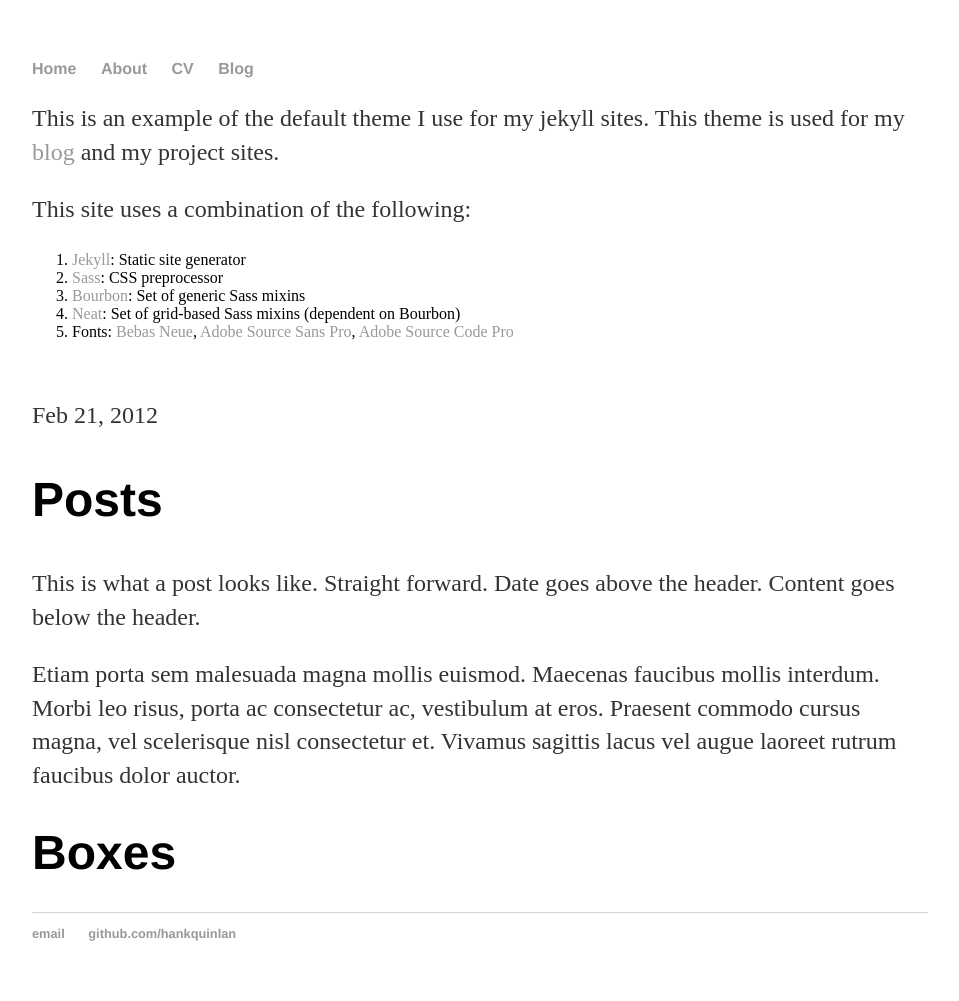
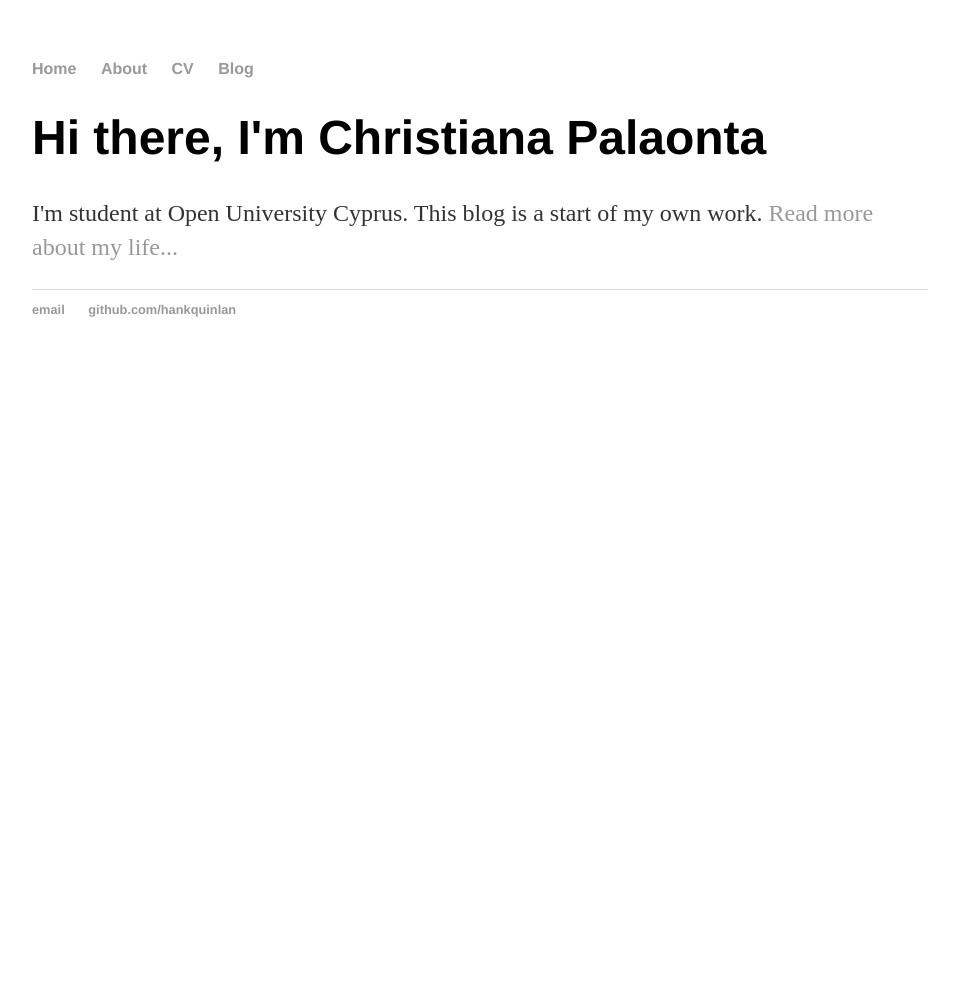
Before and after one commit to christiana1231/christiana1231.github.io, a Jekyll site: the page built from index.html, in a window 1280 px wide. Shown: the whole page, without its empty margins (160-1119 px from the left). Built offline with Jekyll 4.4.1, drawn with Linux system fonts in a browser that asks for light colours; after the commit the page ends 900 px from its top, so only the background shows below that.

Commit message:
Update index.html

```diff
--- a/index.html
+++ b/index.html
@@ -1,61 +1,8 @@
 ---
-title: Exemplar
-nav: projects
-subnav: exemplar-home
 layout: default
+title: BlogSpot
 ---
-<p>
-  This is an example of the default theme I use for my jekyll sites. This
-  theme is used for my <a href="http://tybenz.com">blog</a> and my project sites.
-</p>
-
-<p>
-  This site uses a combination of the following:
-</p>
-
-<ol>
-  <li><a href="http://jekyllrb.com/">Jekyll</a>: Static site generator</li>
-  <li><a href="http://sass-lang.com">Sass</a>: CSS preprocessor</li>
-  <li><a href="http://bourbon.io">Bourbon</a>: Set of generic Sass mixins</li>
-  <li><a href="http://neat.bourbon.io">Neat</a>: Set of grid-based Sass mixins (dependent on Bourbon)</li>
-  <li>Fonts: <a href="http://www.fontsquirrel.com/fonts/bebas-neue">Bebas Neue</a>, <a href="https://github.com/adobe/source-sans-pro">Adobe Source Sans Pro</a>, <a href="https://github.com/adobe/source-code-pro">Adobe Source Code Pro</a></li>
-</ol>
-
-<br />
-
-<article class="post no-border">
-    <div class="post-header">
-        <p class="date">Feb 21, 2012</p>
-        <h1>Posts</h1>
-    </div>
-    <div class="post-body">
-      <p>
-        This is what a post looks like. Straight forward. Date goes above the header. Content goes below the header.
-      </p>
-      <p>Etiam porta sem malesuada magna mollis euismod. Maecenas faucibus mollis interdum. Morbi leo risus, porta ac consectetur ac, vestibulum at eros. Praesent commodo cursus magna, vel scelerisque nisl consectetur et. Vivamus sagittis lacus vel augue laoreet rutrum faucibus dolor auctor.</p>
-    </div>
-</article>
-
-<h1>Boxes</h1>
-<div id="projects">
-  {% for page in site.pages %}
-    {% if page.box == true %}
-      {% if page.link %}
-        <a class="project" href="{{ page.link }}">
-      {% else %}
-        <a class="project" href="{{ page.url | replace: '/index.html', '' }}">
-      {% endif %}
-          <div class="project-header">
-              <h2>
-                  {{ page.title }}
-              </h2>
-          </div>
-          <div class="project-body">
-            <p>
-                {{ page.summary }}
-            </p>
-          </div>
-        </a>
-    {% endif %}
-  {% endfor %}
-</div>
+<div class="blurb">
+<h1>Hi there, I'm Christiana Palaonta</h1>
+<p>I'm student at Open University Cyprus. This blog is a start of my own work. <a href="/about">Read more about my life...</a></p>
+</div><!-- /.blurb -->
```
